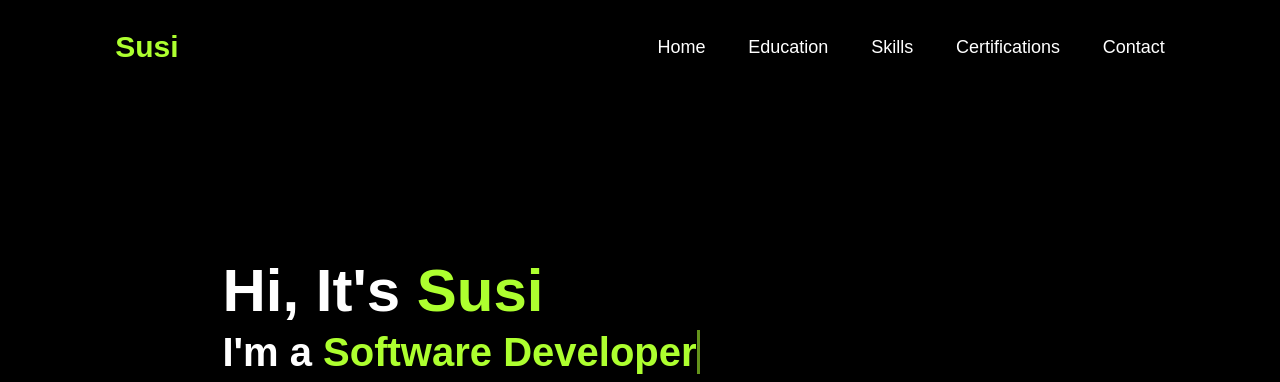
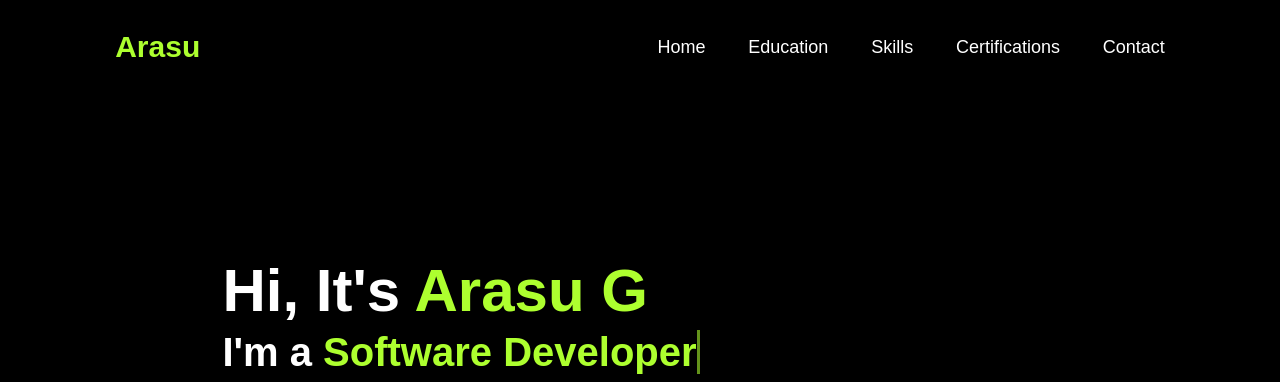
Before and after one commit to thiruarasu314/Profile-, a plain HTML site: page index.html in a window 1280 px wide. Shown: the top 382 px of the page. Drawn offline with Linux system fonts and the light colour scheme.

Commit message:
Update index.html

```diff
--- a/index.html
+++ b/index.html
@@ -9,7 +9,7 @@
 </head>
 <body>
     <header>
-        <a href="#" class="logo">Susi</a>
+        <a href="#" class="logo">Arasu</a>
 
         <nav>
             <a href="#">Home</a>
@@ -26,7 +26,7 @@
         </div>
 
            <div class="home-content">
-            <h1> Hi, It's <span>Susi</h1>
+            <h1> Hi, It's <span>Arasu G</h1>
 
             <h3 class="typing-text"> I'm a <span></span></h3>
             <p>Computer Science student. Highly self-motivated individual with a passion for overcoming challenges. I consider myself a responsible and orderly person.
```
